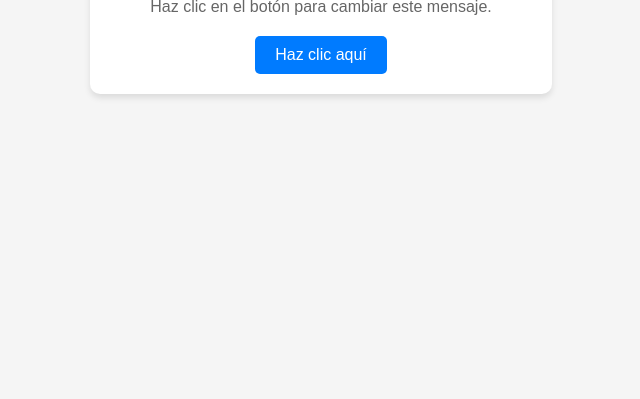
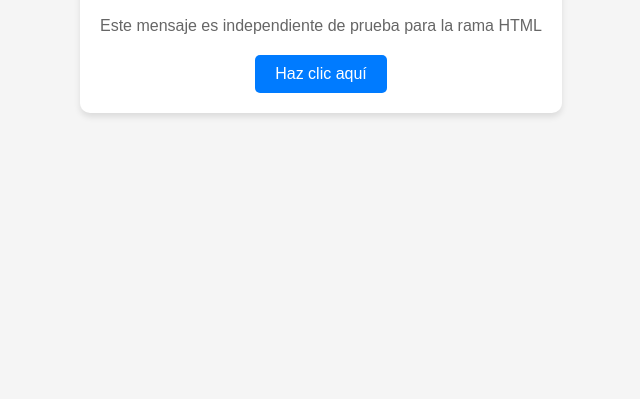
Before and after one commit to CarlossVillamil/FlujosTrabajo, a plain HTML site: page index.html in a window 1280 px wide. Shown: the part 401-800 px from the top of the page, without its empty margins (319-959 px from the left). Drawn offline with Linux system fonts and the light colour scheme.

Commit message:
Cambios en la rama HTML

```diff
--- a/index.html
+++ b/index.html
@@ -10,6 +10,7 @@
     <div class="container">
         <h1>Bienvenido a mi repositorio</h1>
         <p id="message">Haz clic en el botón para cambiar este mensaje.</p>
+        <p id="extraMessage">Este mensaje es independiente de prueba para la rama HTML</p>
         <button id="actionButton">Haz clic aquí</button>
     </div>
     <script src="script.js"></script>
```
